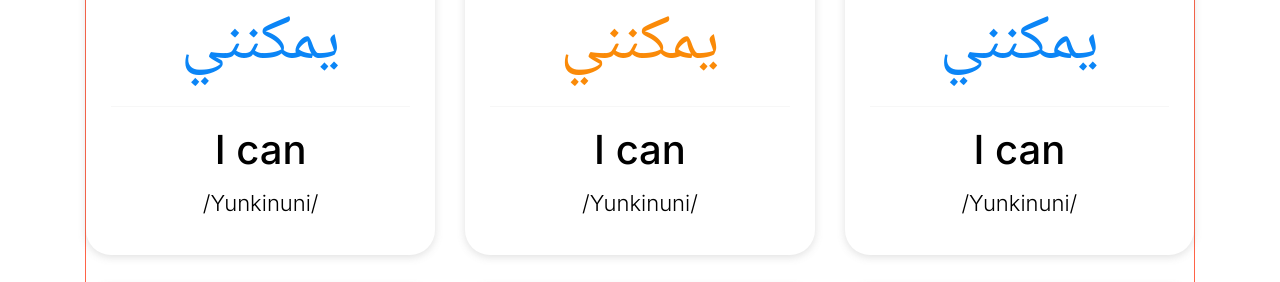
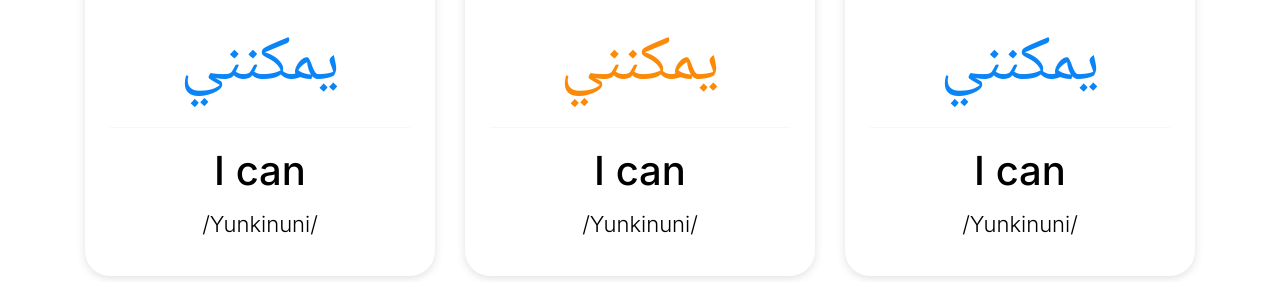
Before and after one commit to yuriy-grishakov/arabic, a plain HTML site: page index.html in a window 1280 px wide. Shown: the part 770-1052 px from the top of the page. Drawn offline with nearby package versions, Linux system fonts and the light colour scheme.

Commit message:
Update style.css

```diff
--- a/style.css
+++ b/style.css
@@ -35,7 +35,7 @@ p {
     width: 1500px;
     margin-left: auto;
     margin-right: auto;
-    border: 1px solid tomato;
+    padding-top: 22px;
 }
 
 .noun .accent {
```
